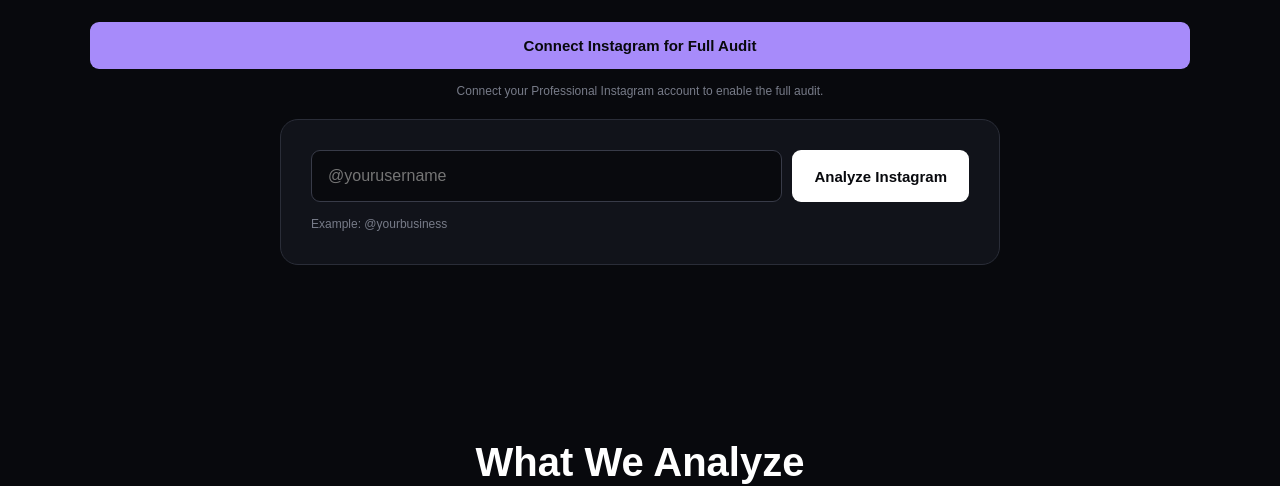
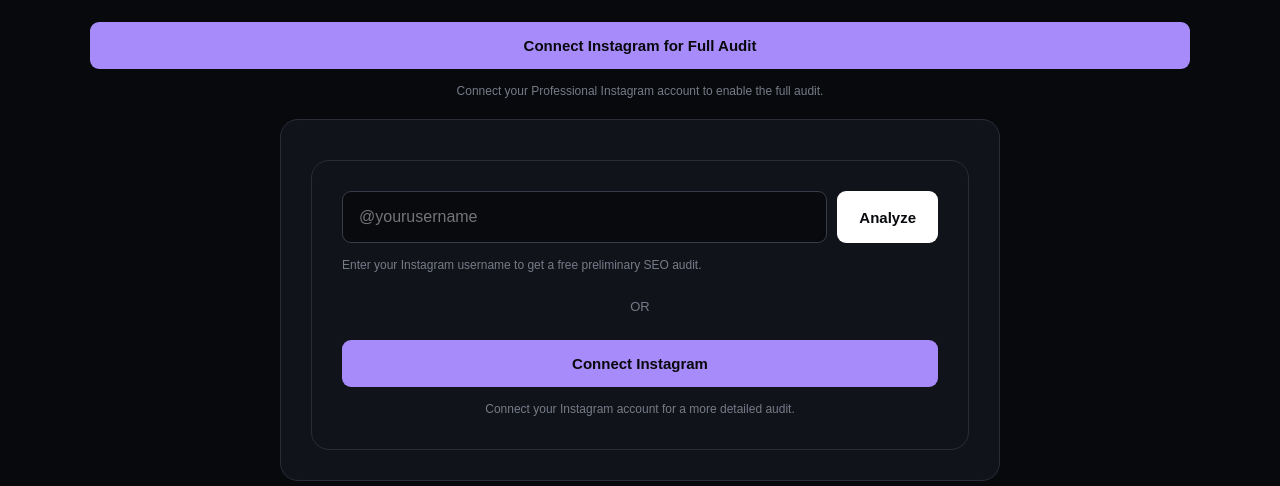
Before and after one commit to divyomdigitalmedia/DDM-Instagram-SEO-Audit-Tool, a website: page index.html in a window 1280 px wide. Shown: the part 480-966 px from the top of the page. Drawn offline with Linux system fonts and the light colour scheme.

Commit message:
Update index.html

```diff
--- a/index.html
+++ b/index.html
@@ -427,6 +427,8 @@
 
 <div class="audit" id="audit">
 
+<div class="audit" id="audit">
+
   <div class="input-row">
 
     <input
@@ -436,18 +438,46 @@
       autocomplete="off"
     >
 
-<button onclick="analyze()">
-Analyze Instagram
+    <button onclick="analyzeUsername()">
+      Analyze
     </button>
 
   </div>
 
   <div class="note">
-Example: @yourbusiness
+    Enter your Instagram username to get a free preliminary SEO audit.
+  </div>
+
+  <div
+    style="
+      text-align:center;
+      margin:22px 0;
+      color:#777b88;
+      font-size:13px;
+    "
+  >
+    OR
+  </div>
+
+  <button
+    onclick="connectInstagram()"
+    style="
+      width:100%;
+      background:#a78bfa;
+      color:#08090d;
+    "
+  >
+    Connect Instagram
+  </button>
+
+  <div
+    class="note"
+    style="text-align:center;"
+  >
+    Connect your Instagram account for a more detailed audit.
   </div>
 
 </div>
-
 <div class="loading" id="loading">
 Analyzing Instagram SEO...
 </div>
@@ -737,7 +767,7 @@
 
   window.location.href = instagramLoginUrl;
 }
-function analyze(){
+function analyzeUsername(){
 
 const input=document.getElementById("username");
 
```
Lines whose indentation alone changed are shown as unchanged.
